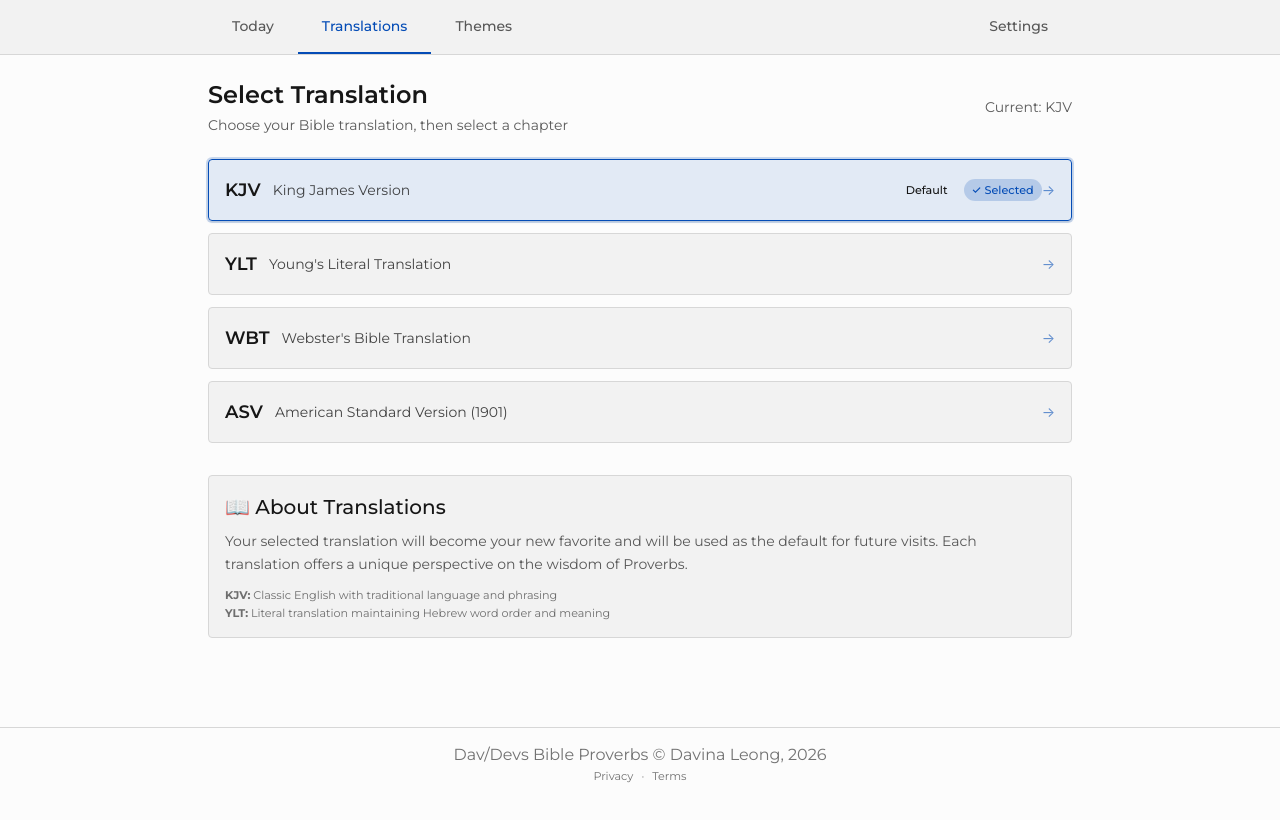
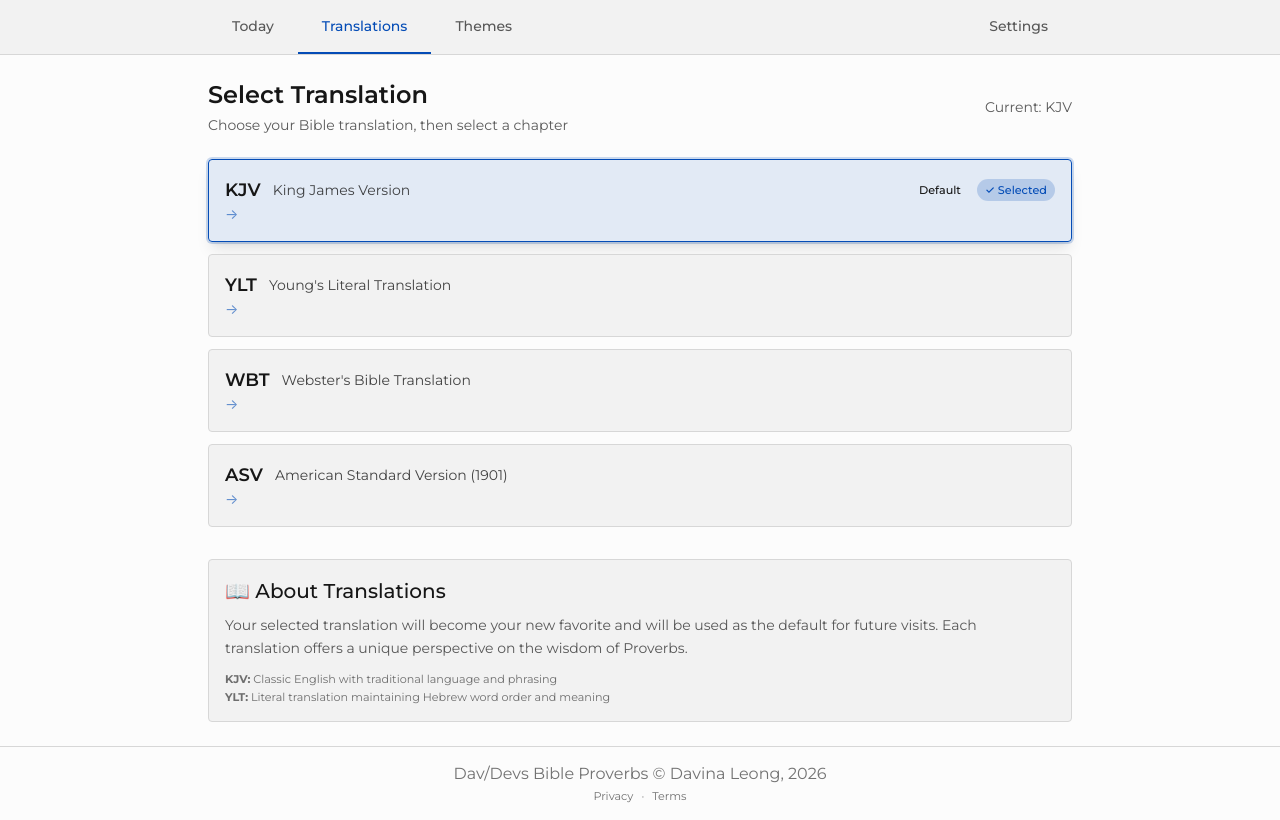
Before and after one commit to davinaleong/proj-davdevs-bible-proverbs, a Next.js app: page /translations in a window 1280 px wide. Built offline with nearby package versions, Linux system fonts and the light colour scheme.

Commit message:
Extracted all common components.

```diff
--- /dev/null
+++ b/app/components/BackLink.tsx
@@ -0,0 +1,19 @@
+import Link from 'next/link';
+
+interface BackLinkProps {
+  href: string;
+  children: React.ReactNode;
+}
+
+export default function BackLink({ href, children }: BackLinkProps) {
+  return (
+    <div className="mb-6">
+      <Link
+        href={href}
+        className="text-primary hover:text-primary/80 transition-colors text-sm"
+      >
+        ← {children}
+      </Link>
+    </div>
+  );
+}
--- /dev/null
+++ b/app/components/Badge.tsx
@@ -0,0 +1,25 @@
+interface BadgeProps {
+  variant: 'default' | 'active' | 'accent' | 'primary';
+  children: React.ReactNode;
+  size?: 'sm' | 'md';
+}
+
+export default function Badge({ variant, children, size = 'sm' }: BadgeProps) {
+  const baseClasses = `
+    inline-flex items-center justify-center font-medium rounded-full
+    ${size === 'sm' ? 'text-xs px-2 py-1' : 'text-sm px-3 py-1.5'}
+  `;
+
+  const variantClasses = {
+    default: 'bg-border/20 text-fg',
+    active: 'bg-primary/20 text-primary',
+    accent: 'bg-accent/10 text-accent',
+    primary: 'bg-primary/10 text-primary'
+  };
+
+  return (
+    <span className={`${baseClasses} ${variantClasses[variant]}`}>
+      {children}
+    </span>
+  );
+}
--- /dev/null
+++ b/app/components/ButtonCard.tsx
@@ -0,0 +1,32 @@
+import { ReactNode } from 'react';
+
+interface ButtonCardProps {
+  onClick: () => void;
+  isActive?: boolean;
+  className?: string;
+  children: ReactNode;
+}
+
+export default function ButtonCard({
+  onClick,
+  isActive = false,
+  className = '',
+  children
+}: ButtonCardProps) {
+  return (
+    <button
+      onClick={onClick}
+      className={`
+        p-4 text-left border rounded-sm transition-all duration-200
+        min-h-[var(--tap-target)]
+        ${isActive
+          ? 'border-primary bg-primary/10 shadow-lg ring-2 ring-primary/20'
+          : 'border-border bg-surface hover:bg-border/20 hover:shadow-md hover:border-primary/30'
+        }
+        ${className}
+      `}
+    >
+      {children}
+    </button>
+  );
+}
--- /dev/null
+++ b/app/components/ErrorState.tsx
@@ -0,0 +1,42 @@
+import Link from 'next/link';
+
+interface ErrorStateProps {
+  title?: string;
+  message: string;
+  actionLabel?: string;
+  actionHref?: string;
+  onAction?: () => void;
+}
+
+export default function ErrorState({
+  title = 'Something went wrong',
+  message,
+  actionLabel,
+  actionHref,
+  onAction
+}: ErrorStateProps) {
+  return (
+    <div className="text-center py-8">
+      <div className="text-lg font-medium mb-2 text-danger">{message}</div>
+      {(actionHref || onAction) && (
+        <div className="mt-4">
+          {actionHref ? (
+            <Link
+              href={actionHref}
+              className="text-primary hover:text-primary/80 transition-colors"
+            >
+              {actionLabel || 'Try Again'}
+            </Link>
+          ) : (
+            <button
+              onClick={onAction}
+              className="text-primary hover:text-primary/80 transition-colors"
+            >
+              {actionLabel || 'Try Again'}
+            </button>
+          )}
+        </div>
+      )}
+    </div>
+  );
+}
--- /dev/null
+++ b/app/components/FooterLinks.tsx
@@ -0,0 +1,27 @@
+import Link from 'next/link';
+
+interface FooterLinksProps {
+  links: Array<{
+    href: string;
+    label: string;
+  }>;
+  className?: string;
+}
+
+export default function FooterLinks({ links, className = '' }: FooterLinksProps) {
+  return (
+    <div className={`pt-6 border-t border-border ${className}`}>
+      <div className="flex gap-4 justify-center">
+        {links.map((link, index) => (
+          <Link
+            key={index}
+            href={link.href}
+            className="text-primary hover:text-primary/80 transition-colors text-sm"
+          >
+            {link.label}
+          </Link>
+        ))}
+      </div>
+    </div>
+  );
+}
--- /dev/null
+++ b/app/components/InfoBox.tsx
@@ -0,0 +1,19 @@
+import { ReactNode } from 'react';
+
+interface InfoBoxProps {
+  title: string;
+  icon?: string;
+  children: ReactNode;
+  className?: string;
+}
+
+export default function InfoBox({ title, icon, children, className = '' }: InfoBoxProps) {
+  return (
+    <div className={`mt-8 p-4 bg-surface border border-border rounded-sm ${className}`}>
+      <h3 className="font-medium mb-2">
+        {icon && `${icon} `}{title}
+      </h3>
+      {children}
+    </div>
+  );
+}
--- /dev/null
+++ b/app/components/LoadingState.tsx
@@ -0,0 +1,23 @@
+interface LoadingStateProps {
+  message?: string;
+  size?: 'sm' | 'md' | 'lg';
+}
+
+export default function LoadingState({
+  message = 'Loading...',
+  size = 'md'
+}: LoadingStateProps) {
+  const sizeClasses = {
+    sm: 'py-4',
+    md: 'py-8',
+    lg: 'py-12'
+  };
+
+  return (
+    <div className={`flex items-center justify-center ${sizeClasses[size]}`}>
+      <div className="text-center">
+        <div className="text-lg font-medium">{message}</div>
+      </div>
+    </div>
+  );
+}
--- /dev/null
+++ b/app/components/PageHeader.tsx
@@ -0,0 +1,23 @@
+import { ReactNode } from 'react';
+
+interface PageHeaderProps {
+  title: string;
+  subtitle?: string;
+  children?: ReactNode;
+}
+
+export default function PageHeader({ title, subtitle, children }: PageHeaderProps) {
+  return (
+    <header className="flex items-center justify-between mb-6">
+      <div>
+        <h1 className="text-2xl font-semibold">{title}</h1>
+        {subtitle && <p className="text-sm text-fg/70 mt-1">{subtitle}</p>}
+      </div>
+      {children && (
+        <div className="flex items-center gap-3">
+          {children}
+        </div>
+      )}
+    </header>
+  );
+}
--- /dev/null
+++ b/app/components/index.ts
@@ -0,0 +1,13 @@
+// Common UI Components
+export { default as PageHeader } from './PageHeader';
+export { default as InfoBox } from './InfoBox';
+export { default as ButtonCard } from './ButtonCard';
+export { default as Badge } from './Badge';
+export { default as BackLink } from './BackLink';
+export { default as FooterLinks } from './FooterLinks';
+export { default as LoadingState } from './LoadingState';
+export { default as ErrorState } from './ErrorState';
+
+// Existing components
+export { default as Navigation } from './Navigation';
+export { default as ThemeSwitcher } from './ThemeSwitcher';
--- a/app/terms/page.tsx
+++ b/app/terms/page.tsx
@@ -1,9 +1,9 @@
 'use client';
 
 import { useEffect } from 'react';
-import Link from 'next/link';
 import { loadSettings, applyTextScale } from '../helpers/settings';
 import TermsContent from '../content/static/terms.mdx';
+import { BackLink, FooterLinks } from '../components';
 
 export default function TermsPage() {
   useEffect(() => {
@@ -14,35 +14,19 @@ export default function TermsPage() {
 
   return (
     <div className="max-w-4xl">
-      <div className="mb-6">
-        <Link
-          href="/"
-          className="text-primary hover:text-primary/80 transition-colors text-sm"
-        >
-          ← Back to Home
-        </Link>
-      </div>
+      <BackLink href="/">Back to Home</BackLink>
 
       <article className="chapter-content prose-static">
         <TermsContent />
       </article>
 
-      <div className="mt-8 pt-6 border-t border-border">
-        <div className="flex gap-4 justify-center">
-          <Link
-            href="/privacy"
-            className="text-primary hover:text-primary/80 transition-colors text-sm"
-          >
-            Privacy Policy
-          </Link>
-          <Link
-            href="/"
-            className="text-primary hover:text-primary/80 transition-colors text-sm"
-          >
-            Return to Home
-          </Link>
-        </div>
-      </div>
+      <FooterLinks
+        className="mt-8"
+        links={[
+          { href: '/privacy', label: 'Privacy Policy' },
+          { href: '/', label: 'Return to Home' }
+        ]}
+      />
     </div>
   );
 }
--- a/app/translations/page.tsx
+++ b/app/translations/page.tsx
@@ -4,6 +4,7 @@ import { useState, useEffect } from 'react';
 import { useRouter, useSearchParams } from 'next/navigation';
 import translationsData from '../data/translations.json';
 import { getCurrentTranslation, updateSetting } from '../helpers/settings';
+import { PageHeader, ButtonCard, Badge, InfoBox } from '../components';
 
 export default function TranslationsPage() {
   const router = useRouter();
@@ -31,35 +32,27 @@ export default function TranslationsPage() {
 
   return (
     <div>
-      <header className="flex items-center justify-between mb-6">
-        <div>
-          <h1 className="text-2xl font-semibold">Select Translation</h1>
-          <p className="text-sm text-fg/70 mt-1">Choose your Bible translation, then select a chapter</p>
-        </div>
+      <PageHeader
+        title="Select Translation"
+        subtitle="Choose your Bible translation, then select a chapter"
+      >
         <span className="text-sm text-fg/70">
           {isLoading ? 'Loading...' :
             `Current: ${translationsData.translations.find(t => t.code === currentTranslation)?.code || currentTranslation}`
           }
         </span>
-      </header>
+      </PageHeader>
 
       <div className="space-y-3">
         {translationsData.translations.map((translation) => {
           const isActive = currentTranslation === translation.code;
 
           return (
-            <button
+            <ButtonCard
               key={translation.code}
               onClick={() => selectTranslation(translation.code)}
-              className={`
-                w-full flex items-center justify-between p-4 text-left
-                border rounded-sm transition-all duration-200
-                min-h-[var(--tap-target)]
-                ${isActive
-                  ? 'border-primary bg-primary/10 shadow-sm ring-2 ring-primary/20'
-                  : 'border-border bg-surface hover:bg-border/20 hover:shadow-sm hover:border-primary/30'
-                }
-              `}
+              isActive={isActive}
+              className="w-full"
             >
               <div className="flex-1">
                 <div className="flex items-center gap-3">
@@ -69,14 +62,10 @@ export default function TranslationsPage() {
                   </div>
                   <div className="flex gap-2 ml-auto">
                     {translation.isDefault && (
-                      <span className="text-xs px-2 py-1 bg-accent/10 text-accent rounded-full font-medium">
-                        Default
-                      </span>
+                      <Badge variant="accent">Default</Badge>
                     )}
                     {isActive && (
-                      <span className="text-xs px-2 py-1 bg-primary/20 text-primary rounded-full font-medium">
-                        ✓ Selected
-                      </span>
+                      <Badge variant="active">✓ Selected</Badge>
                     )}
                   </div>
                 </div>
@@ -84,13 +73,12 @@ export default function TranslationsPage() {
               <div className="text-primary/60">
                 →
               </div>
-            </button>
+            </ButtonCard>
           );
         })}
       </div>
 
-      <div className="mt-8 p-4 bg-surface border border-border rounded-sm">
-        <h3 className="font-medium mb-2">📖 About Translations</h3>
+      <InfoBox title="📖 About Translations" icon="">
         <p className="text-sm text-fg/70 leading-relaxed mb-3">
           Your selected translation will become your new favorite and will be used as the default for future visits.
           Each translation offers a unique perspective on the wisdom of Proverbs.
@@ -99,7 +87,7 @@ export default function TranslationsPage() {
           <li><strong>KJV:</strong> Classic English with traditional language and phrasing</li>
           <li><strong>YLT:</strong> Literal translation maintaining Hebrew word order and meaning</li>
         </ul>
-      </div>
+      </InfoBox>
     </div>
   );
 }
```
Also changed, not shown: app/privacy/page.tsx (+9 -25 lines).
